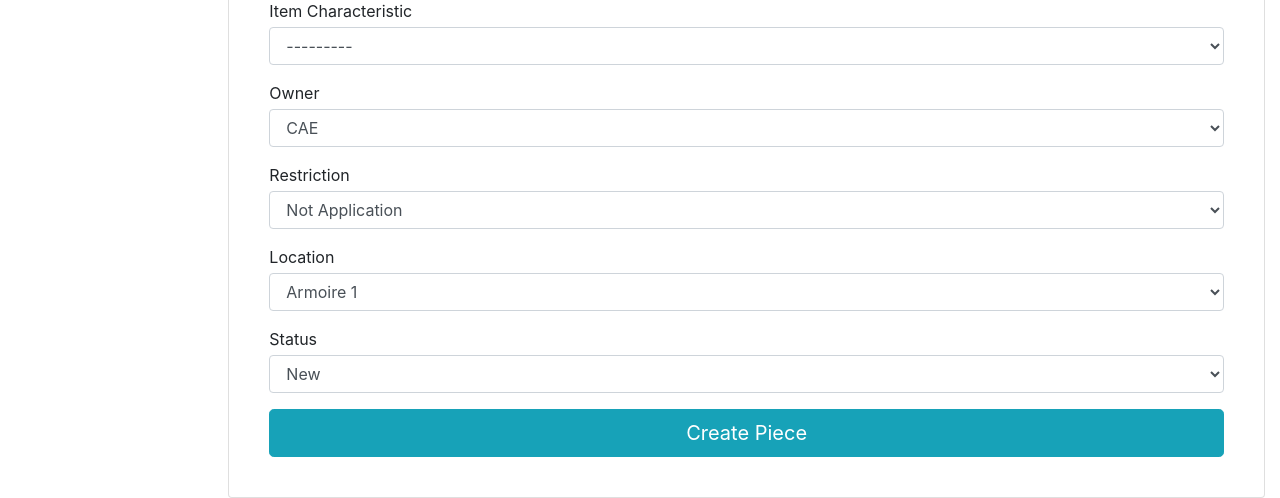
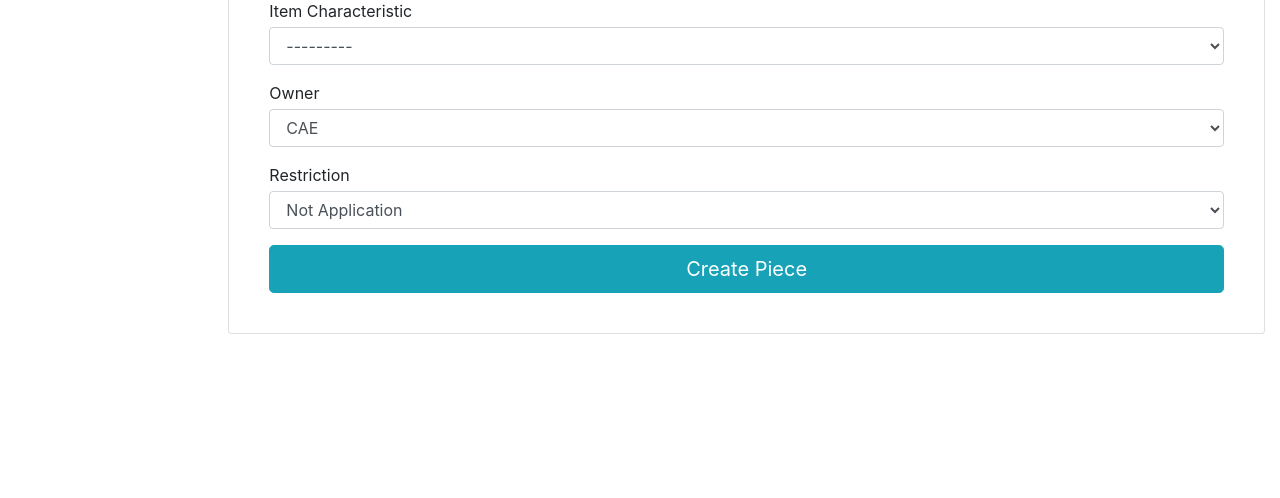
Before and after one commit to eRJe79/SIMS, a Django app: page /inventory/inventory/create/ in a window 1280 px wide. Shown: the part 771-1269 px from the top of the page. After the commit the page ends 1105 px from the top, so only its background shows below. Run offline with Django 3.2, Linux system fonts and the light colour scheme; parts of the project's set-up code (start-up, migrations or seed data) failed here and were passed over.

Commit message:
Corrected the models attributes (Location and Status are specific to each piece instances)

```diff
--- a/SIMS/inventory/admin.py
+++ b/SIMS/inventory/admin.py
@@ -10,9 +10,9 @@ class PieceInstanceInline(admin.TabularInline):
 
 @admin.register(Piece)
 class PieceAdmin(admin.ModelAdmin):
-    list_display = ('part_number', 'website', 'manufacturer', 'piece_model', 'cae_serialnumber', 'description', 'documentation', 'item_type', 'item_characteristic', 'owner', 'restriction', 'location', 'status')
+    list_display = ('part_number', 'website', 'manufacturer', 'piece_model', 'cae_serialnumber', 'description', 'documentation', 'item_type', 'item_characteristic', 'owner', 'restriction')
     inlines = [PieceInstanceInline]
 
 @admin.register(PieceInstance)
 class PieceInstanceAdmin(admin.ModelAdmin):
-    list_display = ('piece', 'instance_number', 'color')
+    list_display = ('piece', 'location', 'status')
--- a/SIMS/inventory/forms.py
+++ b/SIMS/inventory/forms.py
@@ -8,7 +8,7 @@ from .models import Piece, PieceInstance
 class PieceForm(forms.ModelForm):
     class Meta:
         model = Piece
-        fields = ['part_number', 'manufacturer', 'website', 'piece_model', 'cae_serialnumber', 'description', 'documentation', 'item_type', 'item_characteristic','owner', 'restriction', 'location', 'status']
+        fields = ['part_number', 'manufacturer', 'website', 'piece_model', 'cae_serialnumber', 'description', 'documentation', 'item_type', 'item_characteristic','owner', 'restriction']
         widgets = {
         'part_number': forms.TextInput(attrs={
             'class': 'form-control', 'id': 'part_number'
@@ -43,12 +43,6 @@ class PieceForm(forms.ModelForm):
         'restriction': forms.Select(attrs={
             'class': 'form-control', 'id': 'restriction'
         }),
-        'location': forms.Select(attrs={
-            'class': 'form-control', 'id': 'location'
-        }),
-        'status': forms.Select(attrs={
-            'class': 'form-control', 'id': 'status'
-        })
         }
 
 
@@ -56,14 +50,14 @@ class PieceForm(forms.ModelForm):
 class PieceInstanceForm(ModelForm):
     class Meta:
         model = PieceInstance
-        fields = ['instance_number', 'piece', 'color']
+        fields = ['piece', 'location', 'status']
         labels = {
-            'instance_number':'Instance Number',
-            'piece':'Piece',
-            'color':'Color',
+            'piece': 'Piece',
+            'location': 'Location',
+            'status': 'Status'
         }
         widgets = {
-            'instance_number': forms.TextInput(attrs={'class':'form-control', 'placeholder':'Piece Instance Number'}),
-            'piece': forms.Select(attrs={'class':'form-select', 'placeholder':'Piece'}),
-            'color': forms.TextInput(attrs={'class': 'form-control', 'placeholder': 'Color'}),
+            'piece': forms.Select(attrs={'class':'form-select', 'placeholder': 'Piece'}),
+            'location': forms.Select(attrs={'class':'form-select', 'placeholder': 'Location'}),
+            'status': forms.Select(attrs={'class':'form-select', 'placeholder': 'Status'}),
         }
--- a/SIMS/inventory/models.py
+++ b/SIMS/inventory/models.py
@@ -77,6 +77,24 @@ class Piece(models.Model):
         help_text='Piece owner',
     )
 
+    def display_category(self):
+        """Create a string for the Category. This is required to display category in Admin."""
+        return ', '.join(category.part_number for category in self.category.all()[:1])
+
+    display_category.short_description = 'Category'
+
+    def __str__(self):
+        """String for representing the Model object."""
+        return self.cae_serialnumber
+
+    def get_absolute_url(self):
+        """Returns the url to access a detail record for this piece."""
+        return reverse('piece-detail', args=[str(self.id)])
+
+
+class PieceInstance(models.Model):
+    """Model representing a specific piece of a part (i.e. that can be moved from the inventory)."""
+    piece = models.ForeignKey('Piece', on_delete=models.CASCADE, null=True)
     LOCATION = (
         ('A1', 'Armoire 1'),
         ('A2', 'Armoire 2'),
@@ -108,26 +126,5 @@ class Piece(models.Model):
         help_text='Piece current status',
     )
 
-    def display_category(self):
-        """Create a string for the Category. This is required to display category in Admin."""
-        return ', '.join(category.part_number for category in self.category.all()[:1])
-
-    display_category.short_description = 'Category'
-
-    def __str__(self):
-        """String for representing the Model object."""
-        return self.cae_serialnumber
-
-    def get_absolute_url(self):
-        """Returns the url to access a detail record for this piece."""
-        return reverse('piece-detail', args=[str(self.id)])
-
-
-class PieceInstance(models.Model):
-    """Model representing a specific piece of a part (i.e. that can be moved from the inventory)."""
-    instance_number = models.CharField(max_length=120)
-    piece = models.ForeignKey('Piece', on_delete=models.CASCADE, null=True)
-    color = models.CharField(max_length=120)
-
     def __str__(self):
         return self.instance_number
--- a/SIMS/inventory/views.py
+++ b/SIMS/inventory/views.py
@@ -29,7 +29,7 @@ def search_database(request):
                                     | Q(manufacturer__contains=searched)
                                     | Q(item_type__contains=searched)
                                     | Q(item_characteristic__contains=searched)
-                                    | Q(status__contains=searched))
+                                    )
         context = {'searched':searched, 'results':results,
                  }
         return render(request, 'inventory/search.html', context)
@@ -182,7 +182,7 @@ class PieceInline(InlineFormSetFactory):
 class CreatePieceView(CreateWithInlinesView):
     model = Piece
     inlines = [PieceInstanceInline]
-    fields = ['part_number', 'manufacturer', 'website', 'piece_model', 'cae_serialnumber', 'description', 'documentation', 'item_type', 'item_characteristic', 'owner', 'restriction', 'location', 'status']
+    fields = ['part_number', 'manufacturer', 'website', 'piece_model', 'cae_serialnumber', 'description', 'documentation', 'item_type', 'item_characteristic', 'owner', 'restriction']
     #template_name = 'inventory/create_instance_piece.html'  # Template location
 
     def get_success_url(self):
--- a/SIMS/templates/inventory/create_piece.html
+++ b/SIMS/templates/inventory/create_piece.html
@@ -60,14 +60,6 @@
                                 <label for="restriction" class="control-label mb-1">Restriction</label>
                                 {{ form.restriction }}
                             </div>
-                            <div class="form-group">
-                                <label for="location" class="control-label mb-1">Location</label>
-                                {{ form.location }}
-                            </div>
-                            <div class="form-group">
-                                <label for="status" class="control-label mb-1">Status</label>
-                                {{ form.status }}
-                            </div>
                             <div>
                                 <button id="submit-button" type="submit" class="btn btn-lg btn-info btn-block">
                                     <span id="submit-button-amount">Create Piece</span>
--- a/SIMS/templates/inventory/piece_list.html
+++ b/SIMS/templates/inventory/piece_list.html
@@ -40,8 +40,6 @@ action="{%url 'search-database' %}">
       <td>{{ piece.item_characteristic }}</td>
       <td>{{ piece.owner }}</td>
       <td>{{ piece.restriction }}</td>
-      <td>{{ piece.location }}</td>
-      <td>{{ piece.status }}</td>
     </tr>
     {% endfor %}
 </table>
```
Also changed, not shown: SIMS/templates/inventory/piece_detail.html (+6 -7 lines), SIMS/templates/inventory/piece_instance_list.html (+4 -6 lines).
